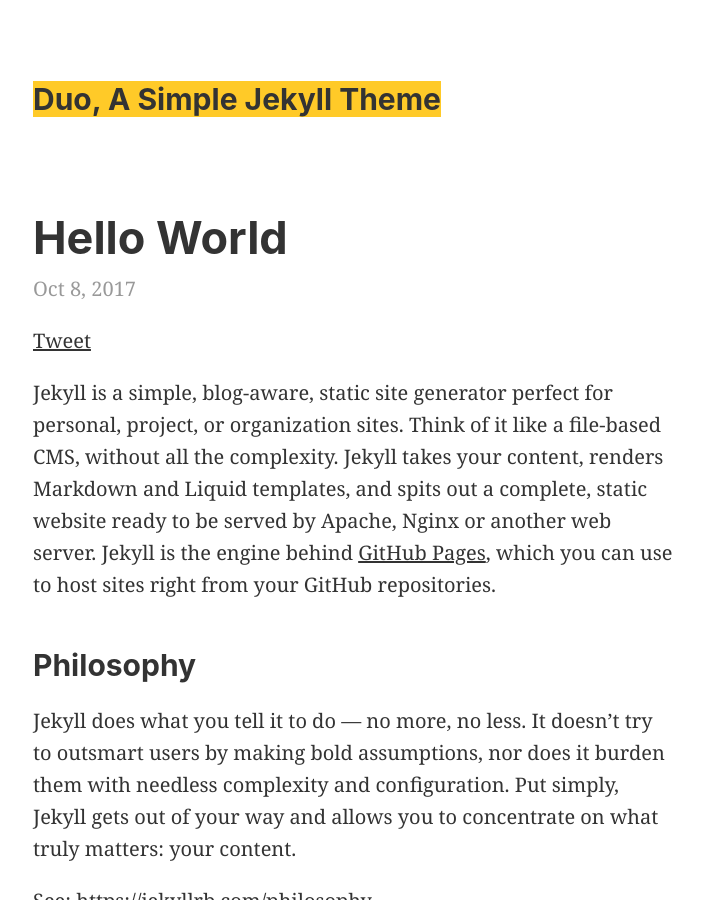
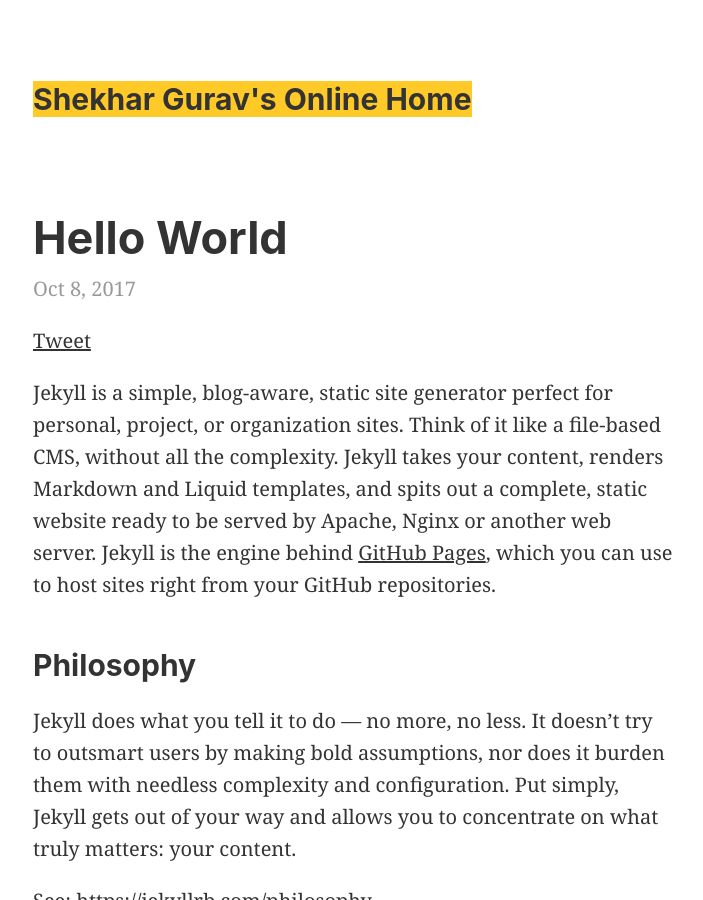
Before and after one commit to pzync/website, a Jekyll site: the page built from _posts/2017-10-08-hello-world.md, in a window 1280 px wide and 900 px high. Shown: the whole window, without its empty margins (287-990 px from the left). Built offline with Jekyll 4.4.1, drawn with Linux system fonts in a browser that asks for light colours; our own code applies the rules of GitHub Pages for plain Markdown files; comment, search, counter and statistics services are not loaded; some of the changed text lies outside the part shown.

Commit message:
Update _config.yml

```diff
--- a/_config.yml
+++ b/_config.yml
@@ -2,7 +2,7 @@
 # Customize Options: Must Change
 #
 # Title:
-title: Duo, A Simple Jekyll Theme
+title: Shekhar Gurav's Online Home
 
 # Where the page will be deployed.
 # If it's https://foo.com/bar, just write "https://foo.com"
```
